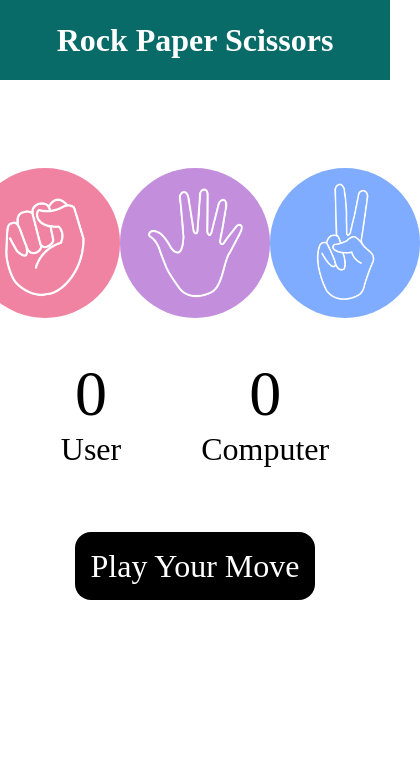
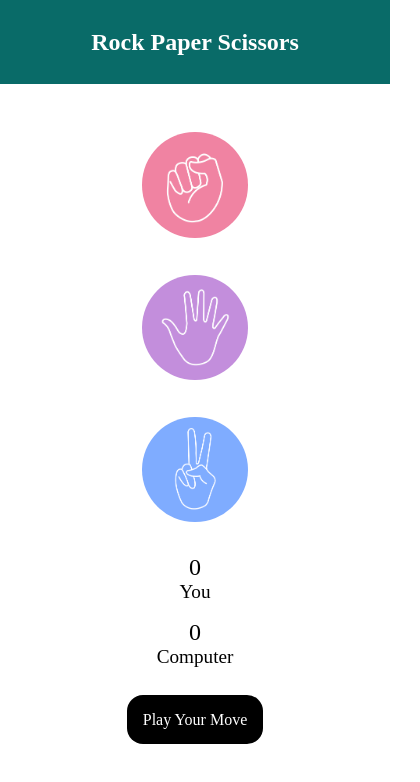
Before and after one commit to siammehraf/js-mini-projects, a plain HTML site: page rock-paper-scissors/index.html in a window 390 px wide. Shown: the whole page, 420 px wide, since content can reach past the window. Drawn offline with Linux system fonts and the light colour scheme.

Commit message:
Adding Responsiveness for Mobile

```diff
--- a/rock-paper-scissors/index.html
+++ b/rock-paper-scissors/index.html
@@ -23,7 +23,7 @@
     <div class="score-board">
       <div class="score">
         <p id="user-score">0</p>
-        <p>User</p>
+        <p>You</p>
       </div>
       <div class="score">
         <p id="comp-score">0</p>
--- a/rock-paper-scissors/style.css
+++ b/rock-paper-scissors/style.css
@@ -2,24 +2,28 @@
   margin: 0;
   padding: 0;
   text-align: center;
+  box-sizing: border-box; /* Added for better control */
 }
 
 h1 {
   background-color: #096b68;
   color: white;
-  height: 5rem;
-  line-height: 5rem; /* Give the line-height same as height */
+  height: 10vh; /* Relative height */
+  line-height: 10vh; /* Match height */
+  font-size: 2rem; /* Adjustable font size */
 }
 
 .choices {
   display: flex;
   justify-content: center;
   align-items: center;
-  margin-top: 5rem;
+  margin-top: 5vh;
+  gap: 2vw; /* Space between choices */
 }
+
 .choice {
-  height: 165px;
-  width: 165px;
+  height: 20vw; /* Relative size */
+  width: 20vw;
   border-radius: 50%;
   display: flex;
   justify-content: center;
@@ -29,38 +33,87 @@ h1 {
 .choice:hover {
   opacity: 100%;
   cursor: pointer;
-  background-color: black;
+  background-color: black; /* Semi-transparent for better visibility */
 }
 
 img {
-  height: 150px;
-  width: 150px;
-  object-fit: cover; /* To Fit The Photos without being Distorted */
+  height: 90%;
+  width: 90%;
+  object-fit: cover;
   border-radius: 50%;
 }
 
 .score-board {
   display: flex;
-  align-items: center; /* For Vertically Align */
+  align-items: center;
   justify-content: center;
-  font-size: 2rem;
-  margin-top: 2rem;
-  gap: 5rem;
+  font-size: 1.5rem;
+  margin-top: 3vh;
+  gap: 3vw;
 }
 
 #user-score,
 #comp-score {
-  font-size: 4rem;
+  font-size: 2.5rem;
 }
 
 .msg-container {
-  margin-top: 5rem;
+  margin-top: 5vh;
 }
+
 #msg {
   background-color: black;
   color: white;
-  font-size: 2rem;
-  display: inline; /* Stopping the black bar from displaying the whole Line */
+  font-size: 1.5rem;
+  display: inline;
   padding: 1rem;
   border-radius: 1rem;
 }
+
+/* Media Queries for Responsiveness */
+@media (max-width: 768px) {
+  .choices {
+    flex-direction: column; /* Stack choices vertically on smaller screens */
+    gap: 3vh;
+  }
+
+  .choice {
+    height: 25vw;
+    width: 25vw;
+  }
+
+  .score-board {
+    flex-direction: column; /* Stack scores vertically */
+    gap: 2vh;
+    font-size: 1.2rem;
+  }
+
+  #user-score,
+  #comp-score {
+    font-size: 2rem;
+  }
+
+  h1 {
+    font-size: 1.5rem;
+  }
+
+  #msg {
+    font-size: 1.2rem;
+  }
+}
+
+@media (max-width: 480px) {
+  .choice {
+    height: 30vw;
+    width: 30vw;
+  }
+
+  #user-score,
+  #comp-score {
+    font-size: 1.5rem;
+  }
+
+  #msg {
+    font-size: 1rem;
+  }
+}
```
